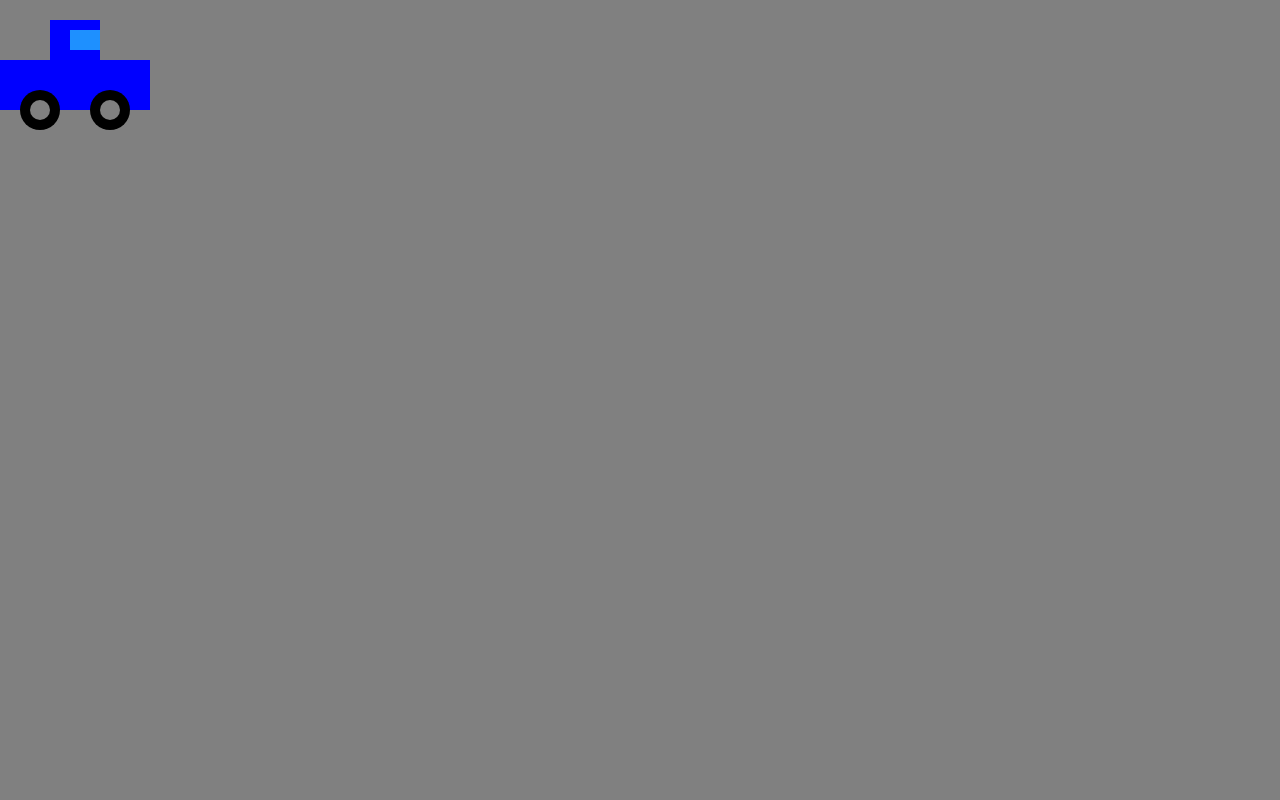
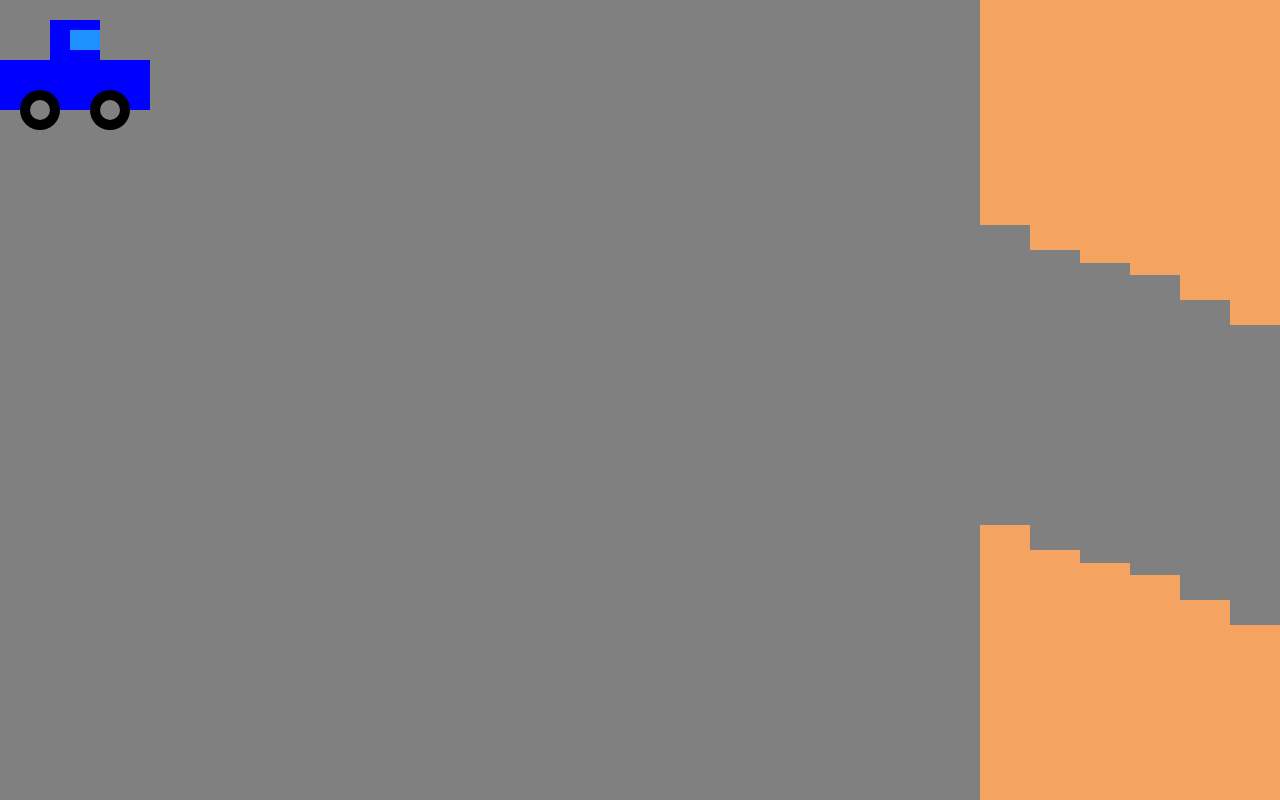
Before and after one commit to xoundboy/car, a website: page index.html in a window 1280 px wide. Drawn offline with nearby package versions, Linux system fonts and the light colour scheme.

Commit message:
adding basic road bars

```diff
--- a/app.js
+++ b/app.js
@@ -5,8 +5,16 @@ var arrowLeftPressed = false;
 var arrowUpPressed = false;
 var arrowDownPressed = false;
 var speedIncrement = 5;
+
 setViewport();
 updatePosition();
+drawBarGap(50, 300, 150);
+drawBarGap(50, 300, 100);
+drawBarGap(50, 300, 50);
+drawBarGap(50, 300, 25);
+drawBarGap(50, 300, 0);
+drawBarGap(50, 300, -50);
+
 setInterval (function(){
   if (arrowRightPressed)
     x = x + speedIncrement;
@@ -18,6 +26,29 @@ setInterval (function(){
     y = y + speedIncrement;
   updatePosition();
 }, 10);
+
+function drawBarGap(width, aperture, offsetY) {
+
+  var fullBar = document.createElement("div");
+  var upperBar = document.createElement("div");
+  var lowerBar = document.createElement("div");
+
+  upperBar.className = "upperBar";
+  upperBar.style.width = width + "px";
+  upperBar.style.height = ((viewportHeight - aperture + offsetY) / 2) + "px";
+
+  lowerBar.className = "lowerBar";
+  lowerBar.style.width = width + "px";
+  lowerBar.style.height = ((viewportHeight - aperture - offsetY) / 2) + "px";
+  lowerBar.style.top = aperture + "px";
+
+  fullBar.className = "fullBar";
+  fullBar.style.width = width + "px";
+  fullBar.appendChild(upperBar);
+  fullBar.appendChild(lowerBar);
+
+  document.getElementById("roadContainer").appendChild(fullBar);
+}
 
 function setViewport() {
   viewportWidth = document.documentElement.clientWidth;
--- a/index.html
+++ b/index.html
@@ -27,8 +27,8 @@
             <div class="hub"></div>
         </div>
     </div>
-
-    <script src="app.js"></script>
+    <div id="roadContainer"></div>
 </div>
+<script src="app.js"></script>
 </body>
 </html>
--- a/scss/style.scss
+++ b/scss/style.scss
@@ -64,7 +64,23 @@ body, html {
 				top: 10px;
 				left: 10px;
 			}
+		}
+	}
 
+	#roadContainer {
+		width: 100vw;
+		height: 100vh;
+
+		.fullBar {
+			float: right;
+
+			.upperBar {
+				background: sandybrown;
+			}
+			.lowerBar {
+				position: relative;
+				background: sandybrown;
+			}
 		}
 	}
 }
```
Also changed, not shown: css/style.css.
